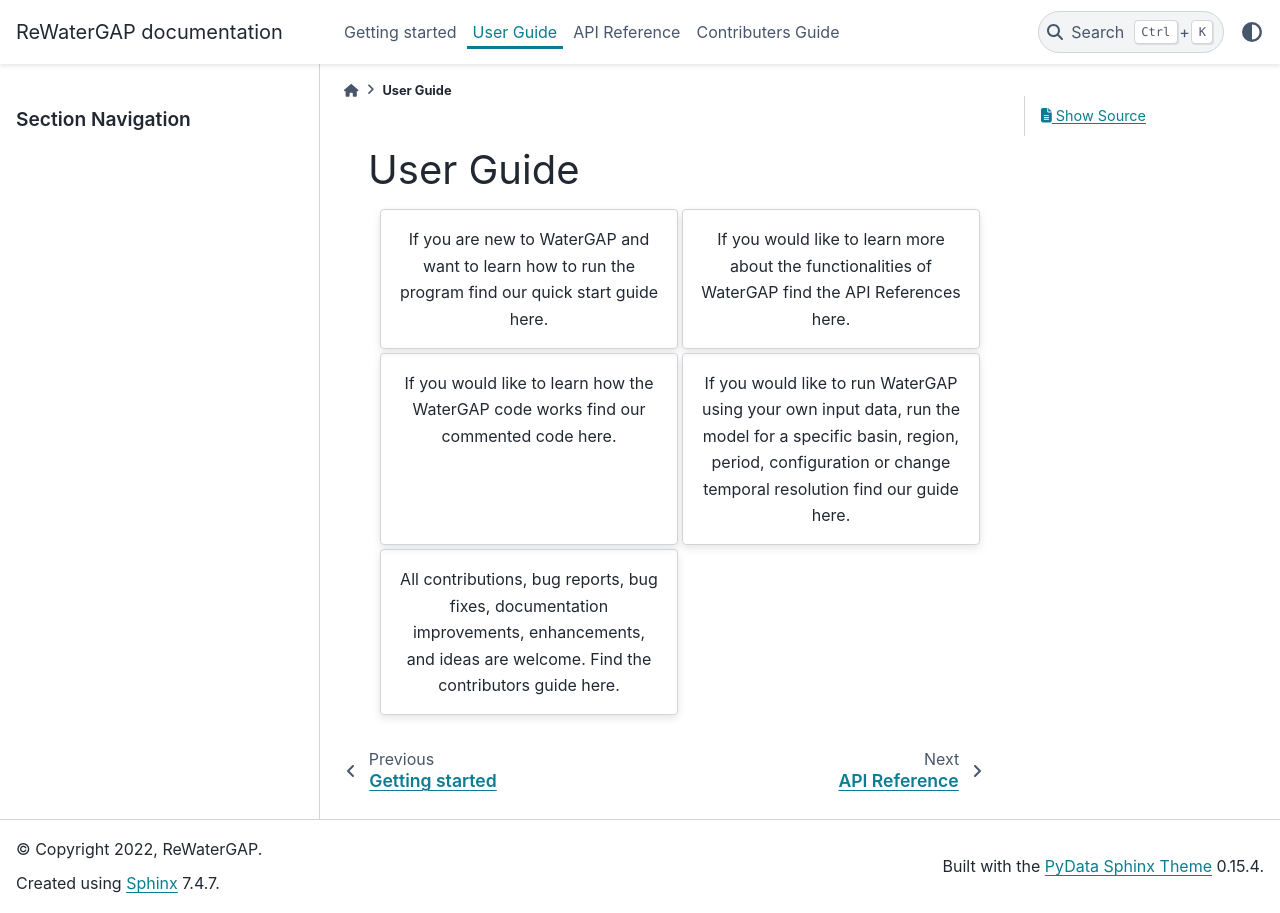
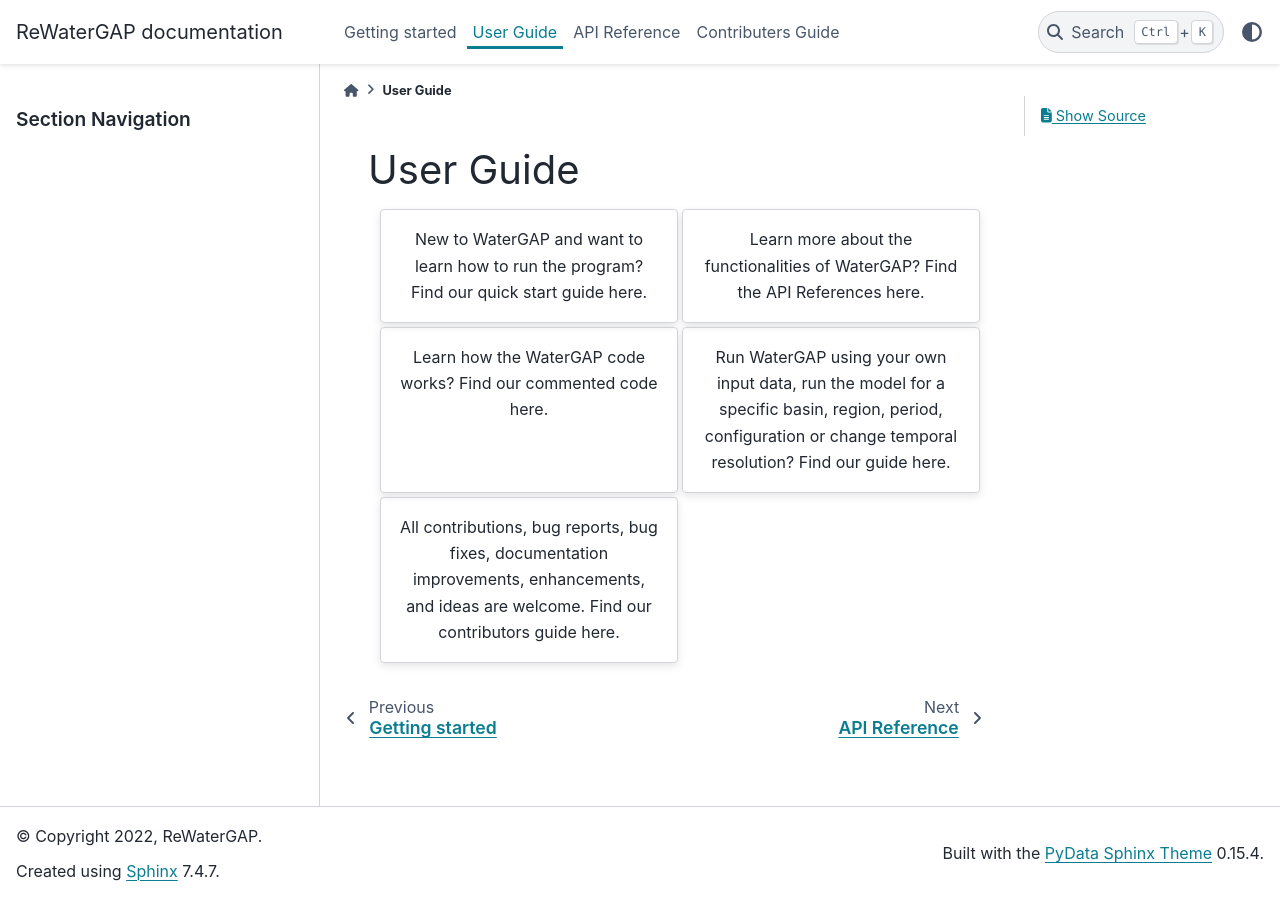
Before and after one commit to HydrologyFrankfurt/ReWaterGAP, a Sphinx documentation site: the page built from docs/user_guide/index.rst, in a window 1280 px wide. Built offline with Sphinx 7.4.7 and the PyData theme 0.15.4, drawn with Linux system fonts in a browser that asks for light colours; pages that are not in the unit, such as notebooks, are missing from menus.

Commit message:
Update index.rst

```diff
--- a/docs/user_guide/index.rst
+++ b/docs/user_guide/index.rst
@@ -14,35 +14,35 @@
         :link:  getting_started
         :link-type: ref
 
-        If you are new to WaterGAP and want to learn how to run the program find our quick start guide here.
+        New to WaterGAP and want to learn how to run the program? Find our quick start guide here.
 
     .. grid-item-card::
         :text-align: center
         :link:  api_docs
         :link-type: ref
 
-        If you would like to learn more about the functionalities of WaterGAP find the API References here.
+        Learn more about the functionalities of WaterGAP? Find the API References here.
 
     .. grid-item-card::
         :text-align: center
         :link:  https://hydrologyfrankfurt.github.io/ReWaterGAP/_modules/canopy.html#canopy_balance
         :link-type: url
 
-        If you would like to learn how the WaterGAP code works find our commented code here.
+        Learn how the WaterGAP code works? Find our commented code here.
 
     .. grid-item-card::
         :text-align: center
         :link: contributers_guide
         :link-type: ref
 
-        If you would like to run WaterGAP using your own input data, run the model for a specific basin, region, period, configuration or change temporal resolution find our guide here.
+        Run WaterGAP using your own input data, run the model for a specific basin, region, period, configuration or change temporal resolution? Find our guide here.
 
     .. grid-item-card::
         :text-align: center
         :link: https://hydrologyfrankfurt.github.io/ReWaterGAP/contributers_guide/index.html
         :link-type: url
 
-        All contributions, bug reports, bug fixes, documentation improvements, enhancements, and ideas are welcome. Find the contributors guide here.
+        All contributions, bug reports, bug fixes, documentation improvements, enhancements, and ideas are welcome. Find our contributors guide here.
 
 .. toctree::
     :maxdepth: 2
```
